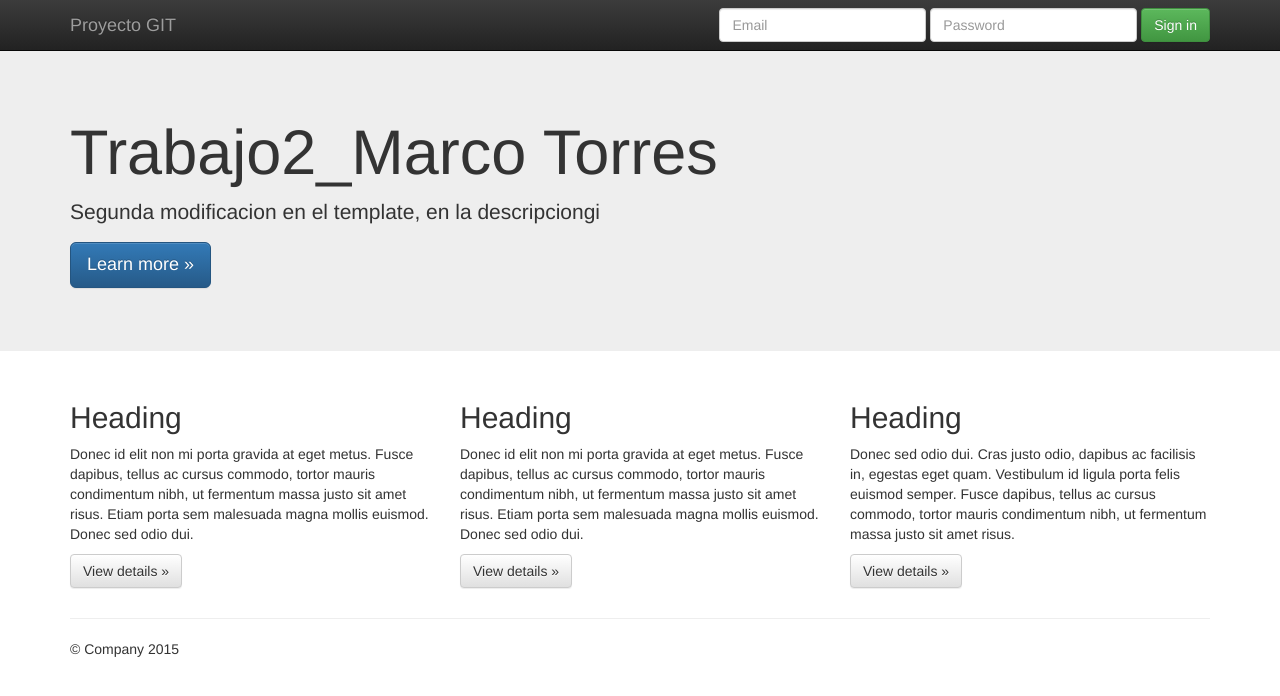
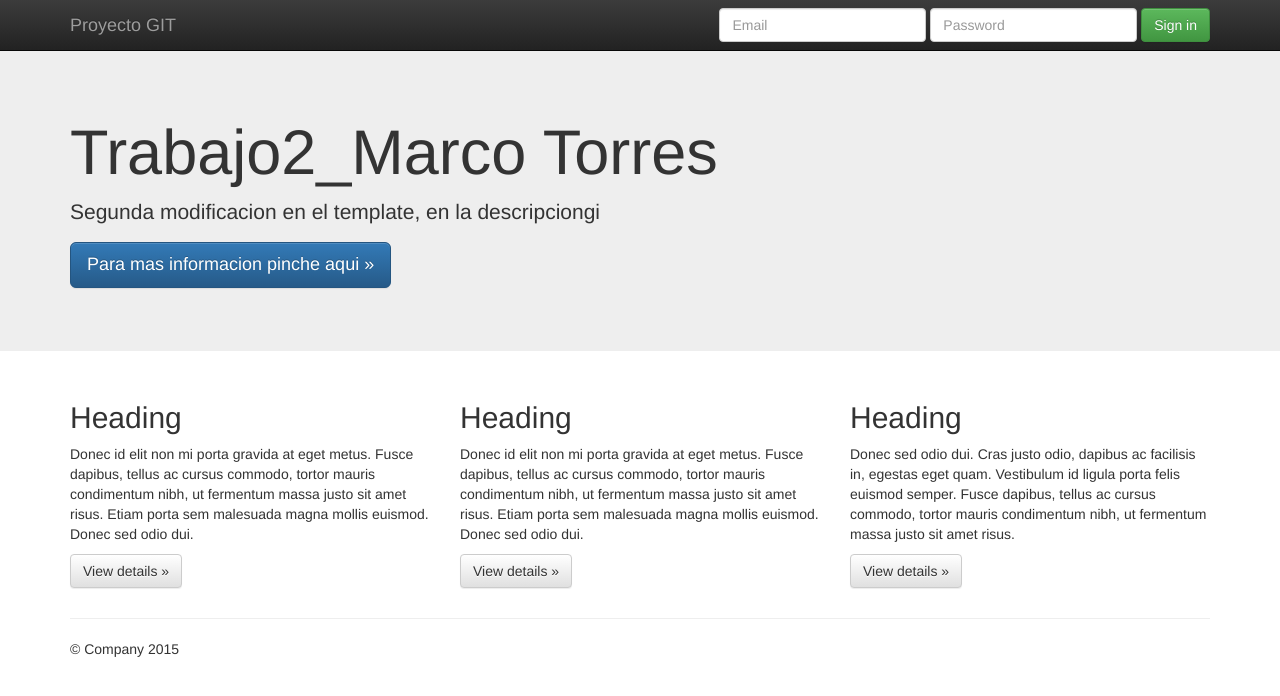
Before and after one commit to mtorrma/Trabajo_2_Marco_Torres, a plain HTML site: page index.html in a window 1280 px wide. Drawn offline with nearby package versions, Linux system fonts and the light colour scheme.

Commit message:
se modifica el label de boton a (para mas info pinche aqui) en el index

```diff
--- a/index.html
+++ b/index.html
@@ -57,7 +57,7 @@
       <div class="container">
         <h1>Trabajo2_Marco Torres</h1>
         <p>Segunda modificacion en el template, en la descripciongi</p>
-        <p><a class="btn btn-primary btn-lg" href="#" role="button">Learn more &raquo;</a></p>
+        <p><a class="btn btn-primary btn-lg" href="#" role="button">Para mas informacion pinche aqui &raquo;</a></p>
       </div>
     </div>
 
```
